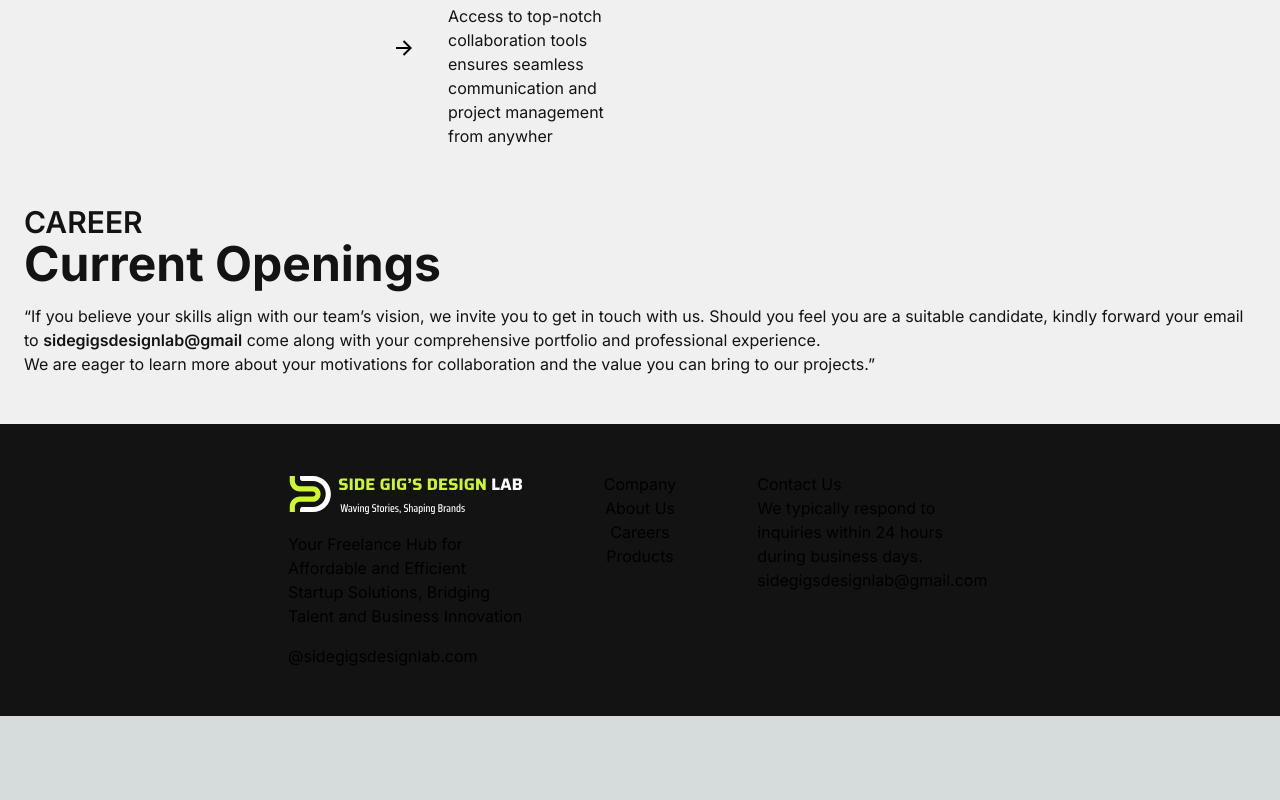
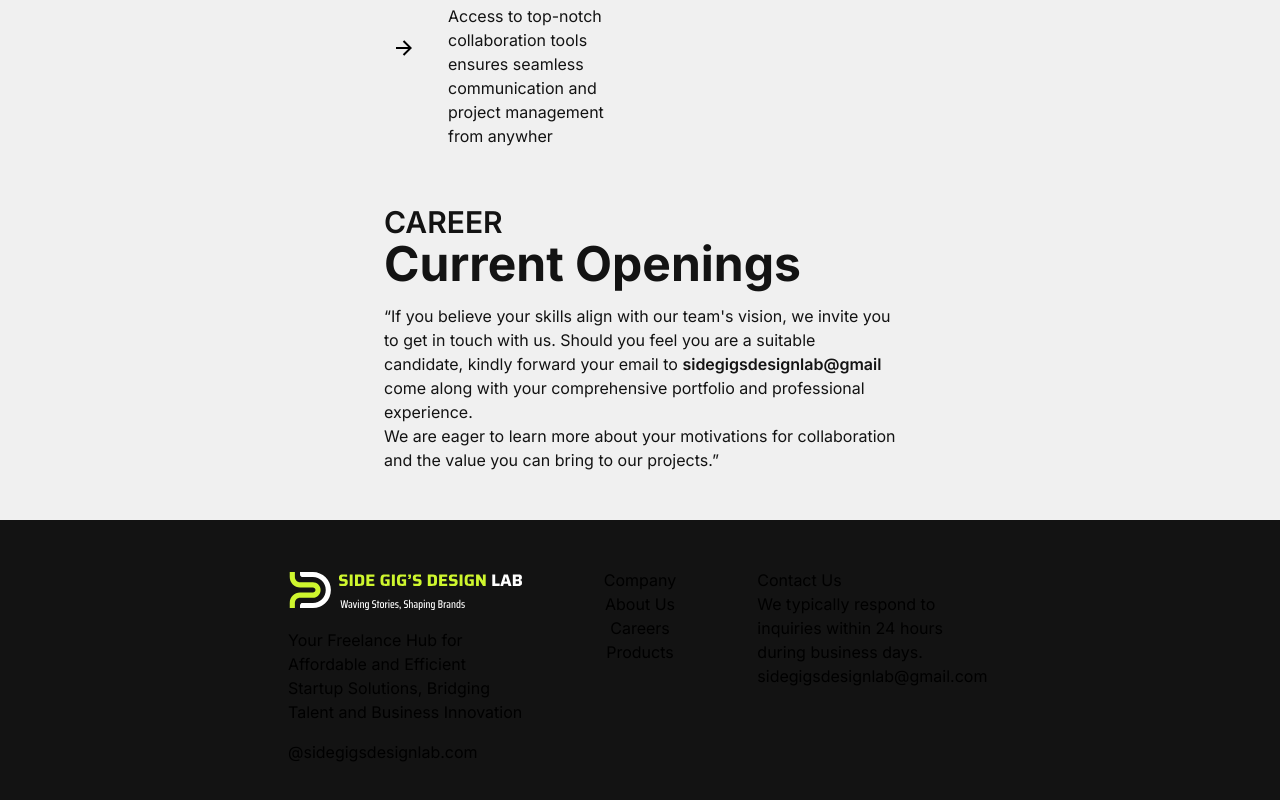
Before and after one commit to rohankarnivesh/sidegigsdesignlab, a Next.js app: page /about in a window 1280 px wide. Shown: the part 2924-3724 px from the top of the page. Before the commit the page ends 3640 px from the top, so only its background shows below. Built offline with nearby package versions, Linux system fonts and the light colour scheme.

Commit message:
final commit

```diff
--- a/src/app/about/Career.jsx
+++ b/src/app/about/Career.jsx
@@ -2,10 +2,10 @@ import React from 'react'
 
 export default function Career() {
   return (
-    <div className='bg-[#f0f0f0] text-[#131313] py-8 px-6'>
+    <div className='bg-[#f0f0f0] text-[#131313] py-8 px-6 md:px-96'>
         <h3 className='text-3xl font-semibold'>CAREER</h3>
         <h1 className='text-4xl md:text-5xl font-bold'>Current Openings</h1>
-          <p className='py-4'>“If you believe your skills align with our team’s vision, we invite you to get in touch with us. Should you feel you are a suitable candidate, kindly forward your email to <span className='font-semibold'>sidegigsdesignlab@gmail</span> come along with your comprehensive portfolio and professional experience. <br />
+          <p className='py-4'>“If you believe your skills align with our team&apos;s vision, we invite you to get in touch with us. Should you feel you are a suitable candidate, kindly forward your email to <span className='font-semibold'>sidegigsdesignlab@gmail</span> come along with your comprehensive portfolio and professional experience. <br />
           We are eager to learn more about your motivations for collaboration and the value you can bring to our projects.”</p>
     </div>
   )
```
